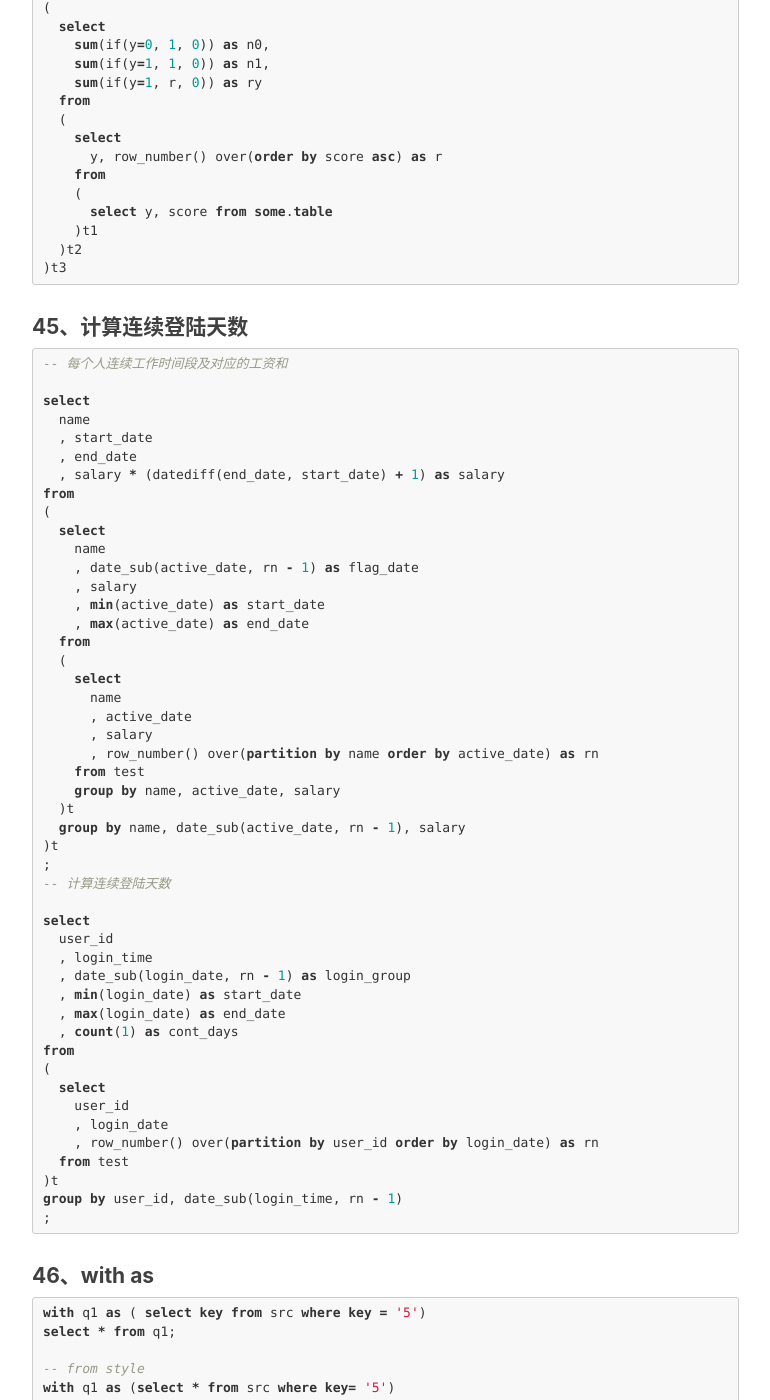
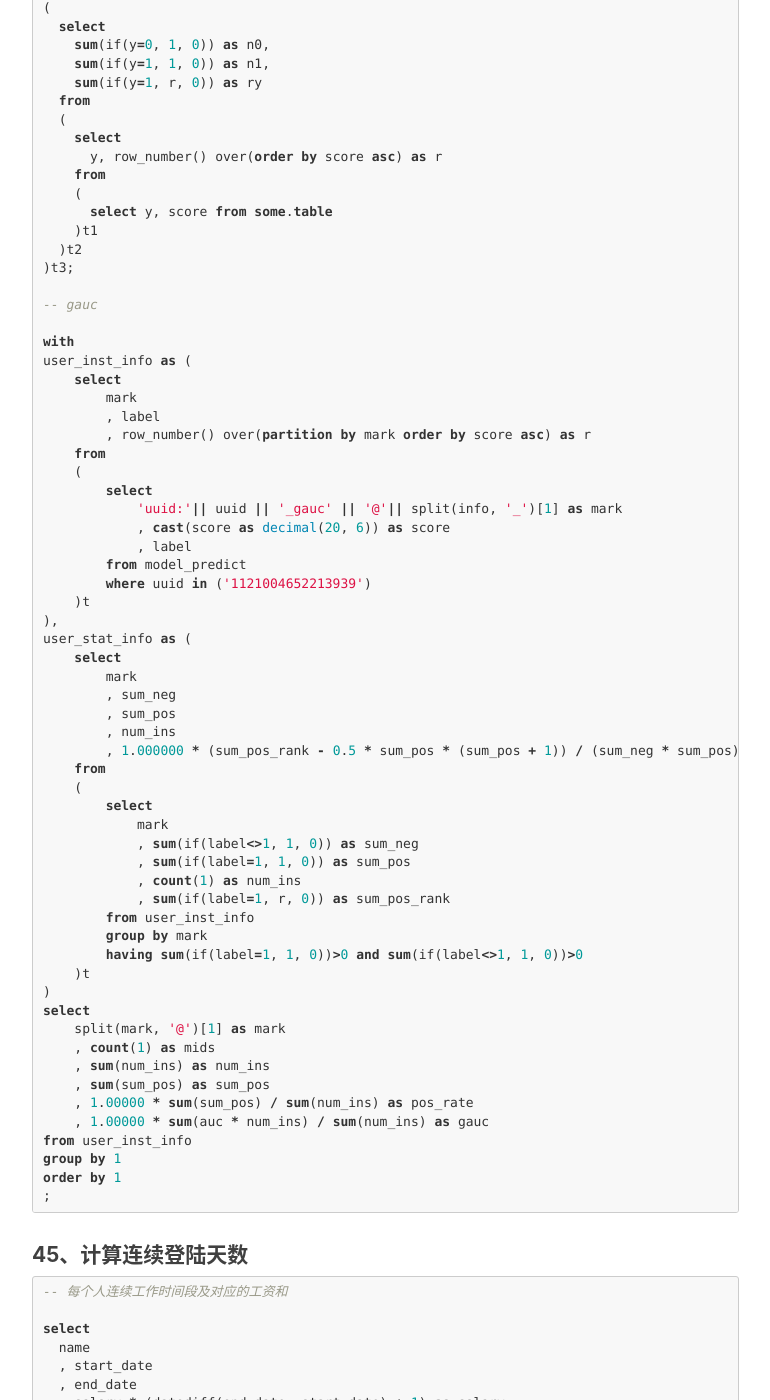
Before and after one commit to cddesire/cddesire.github.io, a Jekyll site: the page built from _posts/2017-05-23-common-sql-code.markdown, in a window 1280 px wide and 1400 px high, scrolled down 15051 px. Shown: the whole window, without its empty margins (233-1003 px from the left). Built offline with Jekyll 4.4.1, drawn with Linux system fonts in a browser that asks for light colours; nearby versions of some CDN libraries; formulas are drawn with MathJax 3; comment, search, counter and statistics services are not loaded.

Commit message:
add gauc

````diff
--- a/_posts/2017-05-23-common-sql-code.markdown
+++ b/_posts/2017-05-23-common-sql-code.markdown
@@ -773,7 +773,57 @@ from
       select y, score from some.table
     )t1
   )t2
-)t3
+)t3;
+
+-- gauc
+
+with
+user_inst_info as (
+    select
+        mark
+        , label
+        , row_number() over(partition by mark order by score asc) as r
+    from
+    (
+        select
+            'uuid:'|| uuid || '_gauc' || '@'|| split(info, '_')[1] as mark
+            , cast(score as decimal(20, 6)) as score
+            , label
+        from model_predict
+        where uuid in ('1121004652213939')
+    )t
+),
+user_stat_info as (
+    select
+        mark
+        , sum_neg
+        , sum_pos
+        , num_ins
+        , 1.000000 * (sum_pos_rank - 0.5 * sum_pos * (sum_pos + 1)) / (sum_neg * sum_pos) as auc
+    from
+    (
+        select
+            mark
+            , sum(if(label<>1, 1, 0)) as sum_neg
+            , sum(if(label=1, 1, 0)) as sum_pos
+            , count(1) as num_ins
+            , sum(if(label=1, r, 0)) as sum_pos_rank
+        from user_inst_info
+        group by mark
+        having sum(if(label=1, 1, 0))>0 and sum(if(label<>1, 1, 0))>0
+    )t
+)
+select
+    split(mark, '@')[1] as mark
+    , count(1) as mids
+    , sum(num_ins) as num_ins
+    , sum(sum_pos) as sum_pos
+    , 1.00000 * sum(sum_pos) / sum(num_ins) as pos_rate
+    , 1.00000 * sum(auc * num_ins) / sum(num_ins) as gauc
+from user_inst_info
+group by 1
+order by 1
+;
 ```
 
 #### 45、计算连续登陆天数
````
Also changed, not shown: _posts/2020-07-19-common-cpp-code.markdown (+12 -1 lines).
